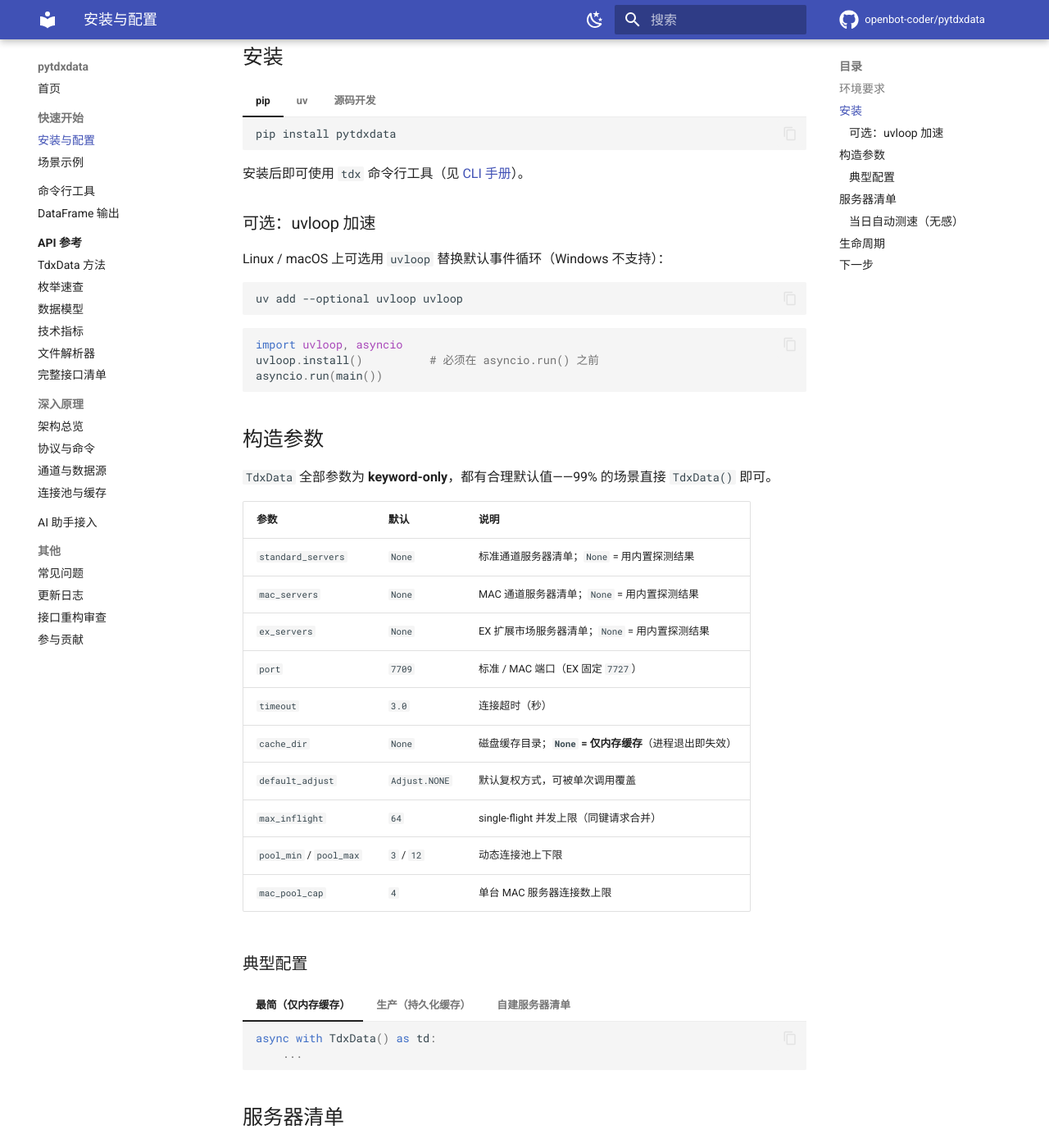
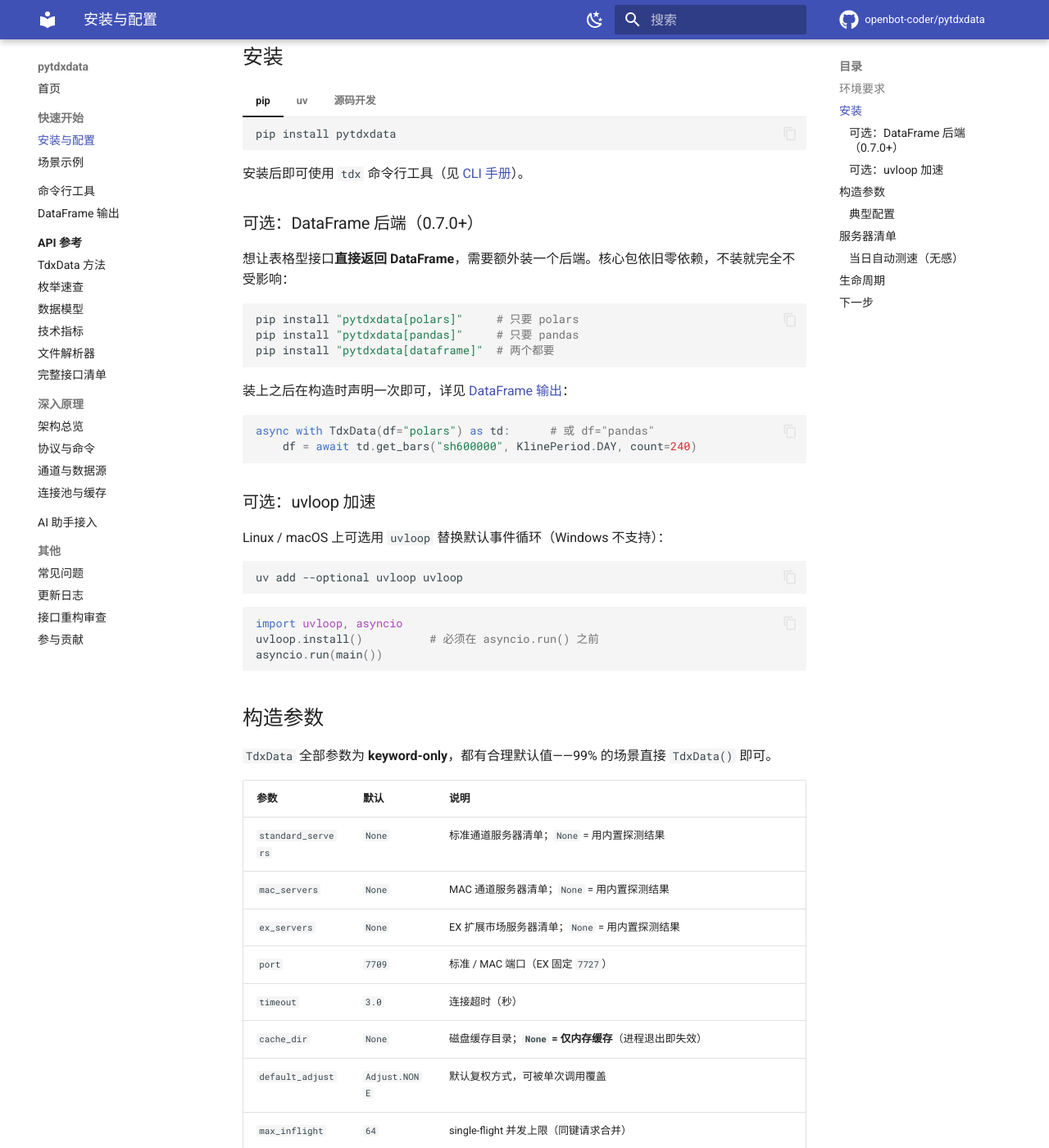
Before and after one commit to openbot-coder/pytdxdata, an MkDocs documentation site: the page built from docs/getting-started.md, in a window 1280 px wide and 1400 px high, scrolled down 463 px. Shown: the whole window at 82% size. Built offline with MkDocs 1.6.1 and Material for MkDocs 9.7.7, drawn with Linux system fonts in a browser that asks for light colours; comment, search, counter and statistics services are not loaded; some of the changed text lies outside the part shown.

Commit message:
docs: 0.7.0 全站口径同步（DataFrame 出口 + EX 成交额限制 + 构造参数表）
- 首页：特性表补「DataFrame 直出」与 K 线批量性能，导航新增 DataFrame 卡片，
  统一方法数按实测修正为 35（+33 别名 = 68 个公开方法）
- 安装页：补 extras（polars/pandas/dataframe）与 df 用法；构造参数表补
  df / std_pool_cap / ex_pool_cap，并把 pool_max 默认值从 12 修正为 24（实际值）
- 场景示例：`转成 pandas` 一节改为先推 df= 开关，手动转换降级为局部场景
- 数据模型页：不再说「刻意不提供 DataFrame」，改为 dataclass 与 DataFrame
  是同一份数据、两种容器
- AI 接入页：返回值约定补 `df=` 开关的说法
- README：K 线列注释补 settle；已知限制补 EX 通道成交额/结算价的协议口径
- CHANGELOG：新增「升级」小节（升级命令、旧缓存无需清理）

````diff
--- a/docs/getting-started.md
+++ b/docs/getting-started.md
@@ -35,6 +35,23 @@
 
 安装后即可使用 `tdx` 命令行工具（见 [CLI 手册](cli.md)）。
 
+### 可选：DataFrame 后端（0.7.0+）
+
+想让表格型接口**直接返回 DataFrame**，需要额外装一个后端。核心包依旧零依赖，不装就完全不受影响：
+
+```bash
+pip install "pytdxdata[polars]"     # 只要 polars
+pip install "pytdxdata[pandas]"     # 只要 pandas
+pip install "pytdxdata[dataframe]"  # 两个都要
+```
+
+装上之后在构造时声明一次即可，详见 [DataFrame 输出](dataframe.md)：
+
+```python
+async with TdxData(df="polars") as td:      # 或 df="pandas"
+    df = await td.get_bars("sh600000", KlinePeriod.DAY, count=240)
+```
+
 ### 可选：uvloop 加速
 
 Linux / macOS 上可选用 `uvloop` 替换默认事件循环（Windows 不支持）：
@@ -63,8 +80,11 @@
 | `cache_dir` | `None` | 磁盘缓存目录；**`None` = 仅内存缓存**（进程退出即失效） |
 | `default_adjust` | `Adjust.NONE` | 默认复权方式，可被单次调用覆盖 |
 | `max_inflight` | `64` | single-flight 并发上限（同键请求合并） |
-| `pool_min` / `pool_max` | `3` / `12` | 动态连接池上下限 |
+| `pool_min` / `pool_max` | `3` / `24` | 动态连接池上下限 |
 | `mac_pool_cap` | `4` | 单台 MAC 服务器连接数上限 |
+| `std_pool_cap` | `4` | 单台标准服务器连接数上限 |
+| `ex_pool_cap` | `2` | 单台 EX 服务器连接数上限（EX 主机较少且较慢，压太高收益为负） |
+| `df` | `None` | 表格型接口的返回形态：`None` = `list[dataclass]`（与 0.6.x 一致）；`"polars"` / `"pandas"` = 直接返回 DataFrame。见 [DataFrame 输出](dataframe.md) |
 
 ### 典型配置
 
````
Also changed, not shown: CHANGELOG.md (+14 -0 lines), README.md (+5 -1 lines), docs/ai.md (+1 -1 lines), docs/api/models.md (+10 -2 lines), docs/cookbook.md (+12 -1 lines), docs/index.md (+13 -3 lines).
